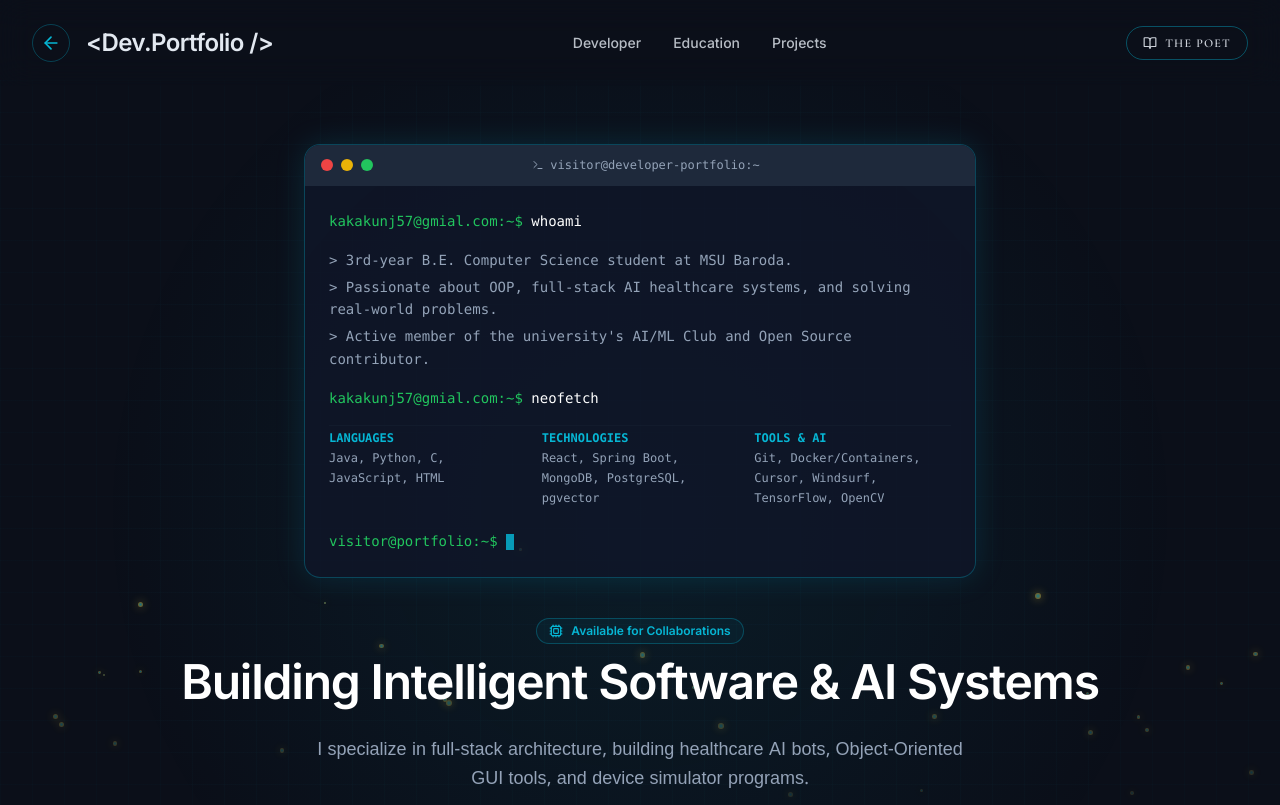
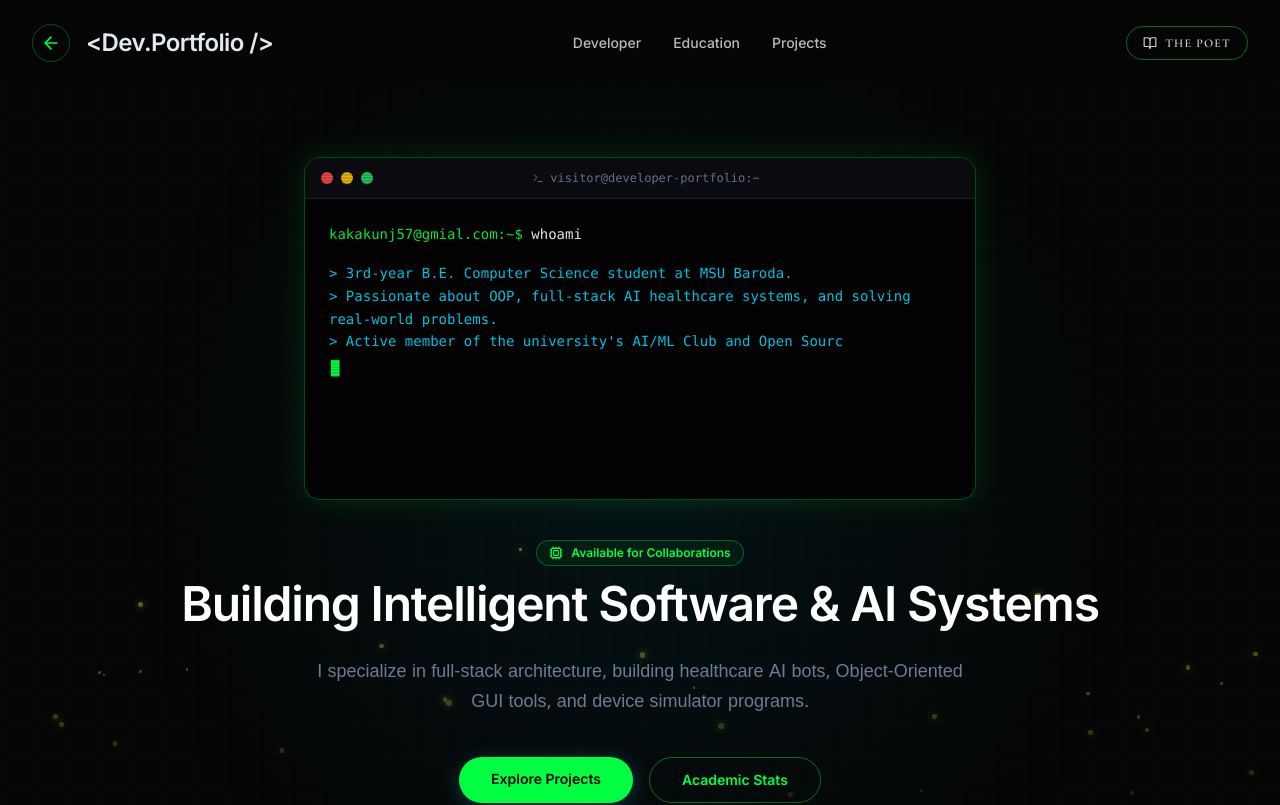
Before and after one commit to kunj2006-msu/Portfolio, a React (Vite) app: page /programmer in a window 1280 px wide. Shown: the top 805 px of the page. Built offline with nearby package versions, Linux system fonts and the light colour scheme.

Commit message:
update ui

```diff
--- a/package.json
+++ b/package.json
@@ -16,11 +16,13 @@
     "@vitejs/plugin-react": "^5.0.4",
     "dotenv": "^17.2.3",
     "express": "^4.21.2",
+    "framer-motion": "^12.42.2",
     "lucide-react": "^0.546.0",
     "motion": "^12.23.24",
     "react": "^19.0.1",
     "react-dom": "^19.0.1",
     "react-router-dom": "^7.18.1",
+    "react-type-animation": "^3.2.0",
     "vite": "^6.2.3"
   },
   "devDependencies": {
--- a/src/index.css
+++ b/src/index.css
@@ -34,19 +34,19 @@
 }
 
 .programmer-theme {
-  --background: #0b0f19; /* Deep tech dark blue */
+  --background: #050505; /* Hacker pure black background */
   --foreground: #e2e8f0; /* Slate-200 */
-  --accent: #06b6d4; /* Electric Cyan */
-  --accent-foreground: #0b0f19;
-  --accent-glow: rgba(6, 182, 212, 0.6);
-  --accent-shadow: rgba(6, 182, 212, 0.3);
-  --border-accent: rgba(6, 182, 212, 0.3);
-  --card: #111827; /* Gray-900 */
+  --accent: #00ff41; /* Kali Linux Neon Green */
+  --accent-foreground: #000000;
+  --accent-glow: rgba(0, 255, 65, 0.6);
+  --accent-shadow: rgba(0, 255, 65, 0.3);
+  --border-accent: rgba(0, 255, 65, 0.25);
+  --card: #0a0d14; /* Extremely dark card bg */
   --card-foreground: #f8fafc; /* Slate-50 */
-  --muted: #1f2937; /* Gray-800 */
-  --muted-foreground: #94a3b8; /* Slate-400 */
-  --border: #1e293b; /* Gray-800 border */
-  --particle-glow: #22d3ee;
+  --muted: #111724; /* Muted tech gray */
+  --muted-foreground: #6b7c96; /* Tech gray text */
+  --border: #182333; /* Dark border */
+  --particle-glow: #00ff41;
 }
 
 @layer base {
@@ -121,3 +121,91 @@
 .animate-fade-in-menu {
   animation: fadeInMenu 0.2s ease-out forwards;
 }
+
+/* Terminal Cursor Blink Animation */
+@keyframes cursorBlink {
+  0%, 100% { opacity: 1; }
+  50% { opacity: 0; }
+}
+
+.animate-cursor-blink {
+  animation: cursorBlink 0.9s steps(2, start) infinite;
+}
+
+/* CRT Screen Scanline Overlay Effect */
+.crt-overlay {
+  position: relative;
+  overflow: hidden;
+}
+
+.crt-overlay::before {
+  content: " ";
+  display: block;
+  position: absolute;
+  top: 0; left: 0; bottom: 0; right: 0;
+  background: linear-gradient(rgba(18, 16, 16, 0) 50%, rgba(0, 0, 0, 0.15) 50%), linear-gradient(90deg, rgba(255, 0, 0, 0.03), rgba(0, 255, 0, 0.01), rgba(0, 0, 255, 0.03));
+  background-size: 100% 3px, 6px 100%;
+  pointer-events: none;
+  z-index: 20;
+  opacity: 0.85;
+}
+
+/* Cyber Glitch Logo Animation */
+.glitch-text:hover {
+  text-shadow:
+    0.05em 0 0 rgba(255, 0, 0, 0.75),
+    -0.025em -0.05em 0 rgba(0, 255, 0, 0.75),
+    0.025em 0.05em 0 rgba(0, 0, 255, 0.75);
+  animation: glitch 500ms infinite;
+}
+
+@keyframes glitch {
+  0% {
+    text-shadow:
+      0.05em 0 0 rgba(255, 0, 0, 0.75),
+      -0.025em -0.05em 0 rgba(0, 255, 0, 0.75),
+      0.025em 0.05em 0 rgba(0, 0, 255, 0.75);
+  }
+  14% {
+    text-shadow:
+      0.05em 0 0 rgba(255, 0, 0, 0.75),
+      -0.025em -0.05em 0 rgba(0, 255, 0, 0.75),
+      0.025em 0.05em 0 rgba(0, 0, 255, 0.75);
+  }
+  15% {
+    text-shadow:
+      -0.05em -0.025em 0 rgba(255, 0, 0, 0.75),
+      0.025em 0.025em 0 rgba(0, 255, 0, 0.75),
+      -0.05em -0.05em 0 rgba(0, 0, 255, 0.75);
+  }
+  49% {
+    text-shadow:
+      -0.05em -0.025em 0 rgba(255, 0, 0, 0.75),
+      0.025em 0.025em 0 rgba(0, 255, 0, 0.75),
+      -0.05em -0.05em 0 rgba(0, 0, 255, 0.75);
+  }
+  50% {
+    text-shadow:
+      0.025em 0.05em 0 rgba(255, 0, 0, 0.75),
+      0.05em 0 0 rgba(0, 255, 0, 0.75),
+      0 -0.05em 0 rgba(0, 0, 255, 0.75);
+  }
+  99% {
+    text-shadow:
+      0.025em 0.05em 0 rgba(255, 0, 0, 0.75),
+      0.05em 0 0 rgba(0, 255, 0, 0.75),
+      0 -0.05em 0 rgba(0, 0, 255, 0.75);
+  }
+  100% {
+    text-shadow:
+      -0.025em 0 0 rgba(255, 0, 0, 0.75),
+      -0.025em -0.025em 0 rgba(0, 255, 0, 0.75),
+      -0.025em -0.05em 0 rgba(0, 0, 255, 0.75);
+  }
+}
+
+/* Enforce neon green shadow glow on hover under programmer theme */
+.programmer-theme .gold-shadow:hover {
+  border-color: var(--accent) !important;
+  box-shadow: 0 0 18px var(--accent-glow) !important;
+}
--- a/src/pages/ProgrammerProfile/DevHero.tsx
+++ b/src/pages/ProgrammerProfile/DevHero.tsx
@@ -1,8 +1,14 @@
-import React from 'react';
-import { motion } from 'motion/react';
+import React, { useState } from 'react';
+import { motion } from 'framer-motion';
 import { Terminal, Cpu } from 'lucide-react';
+import { TypeAnimation } from 'react-type-animation';
 
 export default function DevHero() {
+  const [showWhoamiOutput, setShowWhoamiOutput] = useState(false);
+  const [whoamiOutputFinished, setWhoamiOutputFinished] = useState(false);
+  const [showNeofetchOutput, setShowNeofetchOutput] = useState(false);
+  const [neofetchOutputFinished, setNeofetchOutputFinished] = useState(false);
+
   return (
     <section id="developer" className="relative min-h-screen flex items-center justify-center overflow-hidden py-16">
       {/* Cyan grid background lines */}
@@ -15,10 +21,10 @@ export default function DevHero() {
           initial={{ opacity: 0, y: 30, scale: 0.95 }}
           animate={{ opacity: 1, y: 0, scale: 1 }}
           transition={{ duration: 0.8 }}
-          className="w-full max-w-2xl bg-[#0f172a]/80 border border-[var(--accent)]/30 rounded-2xl overflow-hidden shadow-[0_0_30px_rgba(6,182,212,0.15)] mb-10"
+          className="w-full max-w-2xl bg-[#030303]/90 border border-[var(--accent)]/30 rounded-2xl overflow-hidden shadow-[0_0_30px_rgba(0,255,65,0.15)] mb-10 crt-overlay"
         >
           {/* Terminal Title Bar */}
-          <div className="bg-[#1e293b] px-4 py-3 flex items-center justify-between border-b border-[var(--border)]">
+          <div className="bg-[#0b0c10] px-4 py-3 flex items-center justify-between border-b border-[var(--border)]">
             <div className="flex items-center space-x-2">
               <div className="w-3 h-3 rounded-full bg-[#ef4444]" />
               <div className="w-3 h-3 rounded-full bg-[#eab308]" />
@@ -32,47 +38,99 @@ export default function DevHero() {
           </div>
 
           {/* Terminal Body */}
-          <div className="p-6 font-mono text-sm space-y-4 text-left leading-relaxed">
+          <div className="p-6 font-mono text-sm space-y-4 text-left leading-relaxed min-h-[300px]">
             <div>
-              <span className="text-[#22c55e]">kakakunj57@gmial.com:~$</span> <span className="text-white">whoami</span>
-            </div>
-            <div className="text-[var(--muted-foreground)] space-y-1">
-              <p>&gt; 3rd-year B.E. Computer Science student at MSU Baroda.</p>
-              <p>&gt; Passionate about OOP, full-stack AI healthcare systems, and solving real-world problems.</p>
-              <p>&gt; Active member of the university's AI/ML Club and Open Source contributor.</p>
+              <span className="text-[#00FF41]">kakakunj57@gmial.com:~$</span>{' '}
+              <span className="text-white">
+                <TypeAnimation
+                  sequence={[
+                    500,
+                    'whoami',
+                    () => setShowWhoamiOutput(true)
+                  ]}
+                  speed={50}
+                  cursor={false}
+                />
+                {!showWhoamiOutput && <span className="animate-cursor-blink text-[#00FF41] ml-0.5">█</span>}
+              </span>
             </div>
 
+            {showWhoamiOutput && (
+              <div className="text-cyan-400 space-y-1">
+                <TypeAnimation
+                  sequence={[
+                    `> 3rd-year B.E. Computer Science student at MSU Baroda.\n> Passionate about OOP, full-stack AI healthcare systems, and solving real-world problems.\n> Active member of the university's AI/ML Club and Open Source contributor.`,
+                    () => setWhoamiOutputFinished(true)
+                  ]}
+                  speed={75}
+                  cursor={false}
+                  style={{ whiteSpace: 'pre-line', display: 'block' }}
+                />
+                {showWhoamiOutput && !whoamiOutputFinished && (
+                  <span className="animate-cursor-blink text-[#00FF41] ml-0.5">█</span>
+                )}
+              </div>
+            )}
+
+            {whoamiOutputFinished && (
               <div>
-              <span className="text-[#22c55e]">kakakunj57@gmial.com:~$</span> <span className="text-white">neofetch</span>
+                <span className="text-[#00FF41]">kakakunj57@gmial.com:~$</span>{' '}
+                <span className="text-white">
+                  <TypeAnimation
+                    sequence={[
+                      300,
+                      'neofetch',
+                      () => setShowNeofetchOutput(true)
+                    ]}
+                    speed={50}
+                    cursor={false}
+                  />
+                  {!showNeofetchOutput && <span className="animate-cursor-blink text-[#00FF41] ml-0.5">█</span>}
+                </span>
               </div>
-            <div className="grid grid-cols-1 sm:grid-cols-3 gap-4 text-xs text-[var(--muted-foreground)] pt-1 border-t border-[var(--border)]/30">
+            )}
+
+            {showNeofetchOutput && (
+              <div className="grid grid-cols-1 sm:grid-cols-3 gap-4 text-xs text-cyan-400 pt-1 border-t border-[var(--border)]/30">
                 <div className="space-y-1">
                   <p className="text-[var(--accent)] font-bold uppercase">LANGUAGES</p>
-                <p>Java, Python, C,</p>
-                <p>JavaScript, HTML</p>
+                  <TypeAnimation
+                    sequence={["Java, Python, C,\nJavaScript, HTML"]}
+                    speed={60}
+                    cursor={false}
+                    style={{ whiteSpace: 'pre-line', display: 'block' }}
+                  />
                 </div>
                 <div className="space-y-1">
                   <p className="text-[var(--accent)] font-bold uppercase">TECHNOLOGIES</p>
-                <p>React, Spring Boot,</p>
-                <p>MongoDB, PostgreSQL,</p>
-                <p>pgvector</p>
+                  <TypeAnimation
+                    sequence={[
+                      "React, Spring Boot,\nMongoDB, PostgreSQL,\npgvector",
+                      () => setNeofetchOutputFinished(true)
+                    ]}
+                    speed={60}
+                    cursor={false}
+                    style={{ whiteSpace: 'pre-line', display: 'block' }}
+                  />
                 </div>
                 <div className="space-y-1">
                   <p className="text-[var(--accent)] font-bold uppercase">TOOLS & AI</p>
-                <p>Git, Docker/Containers,</p>
-                <p>Cursor, Windsurf,</p>
-                <p>TensorFlow, OpenCV</p>
+                  <TypeAnimation
+                    sequence={["Git, Docker/Containers,\nCursor, Windsurf,\nTensorFlow, OpenCV"]}
+                    speed={60}
+                    cursor={false}
+                    style={{ whiteSpace: 'pre-line', display: 'block' }}
+                  />
                 </div>
               </div>
+            )}
 
-            <div className="flex items-center gap-2 pt-2 text-[#22c55e]">
+            {neofetchOutputFinished && (
+              <div className="flex items-center gap-1 pt-2 text-[#00FF41]">
                 <span>visitor@portfolio:~$</span>
-              <motion.span
-                animate={{ opacity: [1, 0, 1] }}
-                transition={{ duration: 1, repeat: Infinity, ease: 'linear' }}
-                className="w-2 h-4 bg-[#06b6d4]"
-              />
+                <span className="animate-cursor-blink text-[#00FF41]">█</span>
               </div>
+            )}
           </div>
         </motion.div>
 
--- a/src/pages/ProgrammerProfile/index.tsx
+++ b/src/pages/ProgrammerProfile/index.tsx
@@ -1,7 +1,7 @@
 import React, { useState, useEffect } from 'react';
 import { Link } from 'react-router-dom';
 import { Menu, X, ArrowLeft, BookOpen } from 'lucide-react';
-import { motion, AnimatePresence } from 'motion/react';
+import { motion, AnimatePresence } from 'framer-motion';
 import DevHero from './DevHero';
 import Education from './Education';
 import ProjectsSection from './ProjectsSection';
@@ -59,7 +59,7 @@ export default function ProgrammerProfile() {
               >
                 <ArrowLeft size={20} />
               </Link>
-              <span className="text-xl md:text-2xl font-bold font-sans tracking-tight text-[var(--foreground)]">
+              <span className="text-xl md:text-2xl font-bold font-sans tracking-tight text-[var(--foreground)] glitch-text cursor-pointer transition-all duration-300">
                 &lt;Dev.Portfolio /&gt;
               </span>
             </div>
```
Also changed, not shown: src/pages/ProgrammerProfile/Education.tsx (+7 -7 lines), src/pages/ProgrammerProfile/ProjectsSection.tsx (+4 -4 lines), 1 other file (tests, documents, lock files or other folders). Lines whose indentation alone changed are shown as unchanged.
